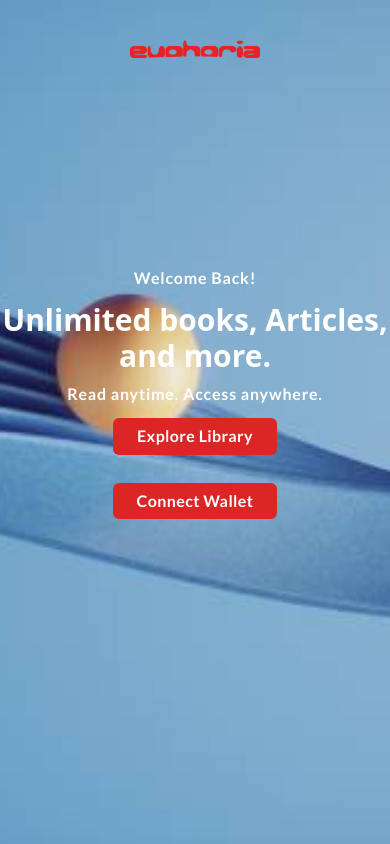
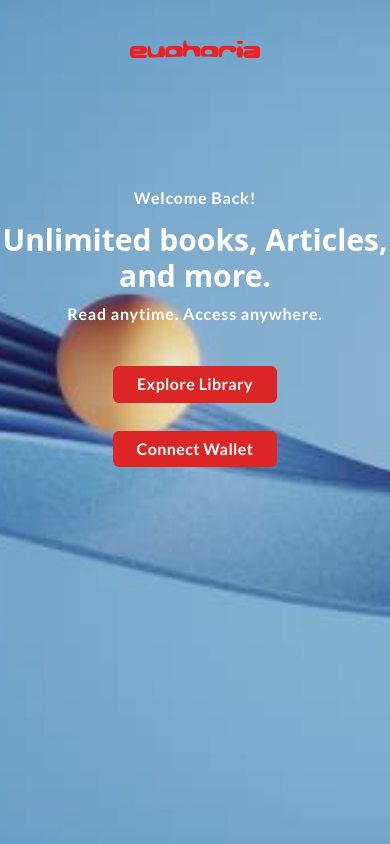
Before and after one commit to TDAS-Dev/DecentralizedLibrary, a React (Create React App) app in the folder frontend/: page / in a window 390 px wide. Shown: the top 844 px of the page. Built offline with nearby package versions, Linux system fonts and the light colour scheme.

Commit message:
Sorted some LandingPage styling responsiveness

```diff
--- a/frontend/public/index.html
+++ b/frontend/public/index.html
@@ -7,7 +7,7 @@
     <meta name="theme-color" content="#000000" />
     <meta
       name="description"
-      content="Web site created using create-react-app"
+      content="WebSite for Mini Decentralized Library"
     />
     <link rel="apple-touch-icon" href="%PUBLIC_URL%/logo192.png" />
     <!--
@@ -24,7 +24,7 @@
       work correctly both with client-side routing and a non-root public URL.
       Learn how to configure a non-root public URL by running `npm run build`.
     -->
-    <title>React App</title>
+    <title>Decentralized Library</title>
   </head>
   <body>
     <noscript>You need to enable JavaScript to run this app.</noscript>
--- a/frontend/src/Components/LandingPage/Hero.jsx
+++ b/frontend/src/Components/LandingPage/Hero.jsx
@@ -7,10 +7,10 @@ function Hero(props){
     return(
         <div className={heroPageStyle} style={heroStyle}>
             <LpNavBar/>
-            <div className="py-40">
+            <div className="lg:py-40 md:py-40 sm:pt-20 sm:pb-40 lg:flex lg:flex-col lg:items-center">
                 <h2 className={h2herostyle}>Welcome Back!</h2>
-                <h1 className={h1herostyle}>Unlimited books, Articles,</h1>
-                <h1 className={h1herostyle}>and more.</h1>
+                <h1 className={h1herostyle}>Unlimited books, Articles, and more.</h1>
+                {/* <h1 className={h1herostyle}></h1> */}
                 <h2 className={h2herostyle}>Read anytime. Access anywhere.</h2>
                 <div className={buttonDivStyle}>
                     <Button className="" name="Explore Library"/>
@@ -22,11 +22,11 @@ function Hero(props){
 }
 
 const heroPageStyle = `flex flex-col items-between min-h-screen text-center max-h-fit w-full max-h-100 h-full object-cover bg-no-repeat bg-cover bg-center`
-const h1herostyle = `text-white font-bold lg:text-6xl md:text-4xl sm:text-3xl text-center`
+const h1herostyle = `text-white font-bold lg:text-6xl md:text-4xl sm:text-3xl text-center lg:w-[60%]`
 const h2herostyle = `text-white lg:font-bold sm:font-semibold lg:text-2xl md:text-1xl sm:text-1xl text-center lg:my-6 md:my-4 sm:mt-2 sm:mb-3 font-lato tracking-wider`
 const heroStyle = {
     backgroundImage: `url(${heroImage})`
 }
-const buttonDivStyle = `flex lg:flex-row md:flex-row sm:flex-col lg:justify-center md:justify-center sm:items-center lg:items-center md:items-center lg:space-x-20 md:space-x-14 sm:space-y-7 lg:space-y-0 md:space-y-0`
+const buttonDivStyle = `flex lg:flex-row md:flex-row sm:flex-col lg:justify-center md:justify-center sm:items-center lg:items-center md:items-center lg:space-x-20 md:space-x-14 sm:space-y-7 lg:space-y-0 md:space-y-0 sm:mt-10`
 
 export default Hero;
```
Also changed, not shown: 1 other file (tests, documents, lock files or other folders).
